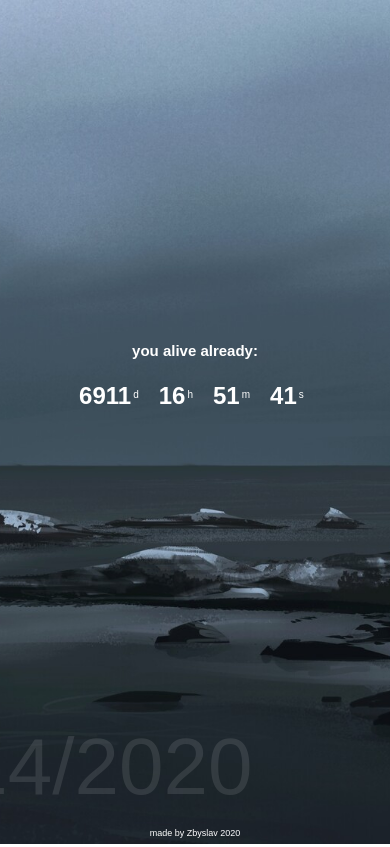
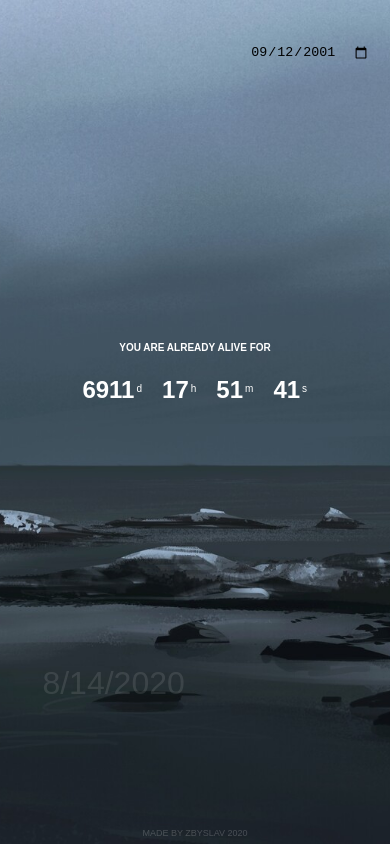
Before and after one commit to zbys1av/how-long-you-alive, a plain HTML site: page index.html in a window 390 px wide. Drawn offline with Linux system fonts and the light colour scheme.

Commit message:
added changabel time function

```diff
--- a/css/index.css
+++ b/css/index.css
@@ -18,8 +18,11 @@ body {
 }
 
 h1 {
-  font-size: 25px;
+  font-size: 10px;
   margin: -80px 0 25px 0;
+  display: flex;
+  justify-content: center;
+  text-transform: uppercase;
 }
 
 .date {
@@ -33,8 +36,31 @@ h1 {
   transition: all 0.7s;
 }
 
+header{
+  position: absolute;
+  top: 5%;
+  right: 5%;
+}
+
+header input{
+  background-color: transparent;
+  border: 1px solid transparent;
+  transition: 0.4s;
+}
+
+header input:hover{
+  border: 1px solid black;
+  background-color: rgba(255, 255, 255, 0.2);
+  transition: 0.4s;
+}
+
+header input:focus{
+  outline: none;
+}
+
 .countdown {
   display: flex;
+  justify-content: center;
   transform: scale(2); /*??????????????????*/
 }
 
@@ -64,12 +90,39 @@ footer{
     text-align: center;
     top: 97%;
     font-size: 9px;
-    /* left: 46%; */
+    text-transform: uppercase;
+    color: rgba(255, 255, 255, 0.2);
+    z-index: -1;
 }
 
+@media (max-width: 1100px) {
+
+  .date {
+    transform: scale(3);
+    position: absolute;
+    top: 80%;
+    left: 20%;
+    transition: all 0.7s;
+  }
+}
+
+  @media (max-width: 800px) {
+
+    .date {
+      transform: scale(2);
+      position: absolute;
+      top: 80%;
+      left: 20%;
+      transition: all 0.7s;
+    }
+  }
+
 @media (max-width: 500px) {
-  h1 {
-    font-size: 15px;
+
+  .date {
+    position: absolute;
+    top: 80%;
+    left: 20%;
     transition: all 0.7s;
   }
 
@@ -90,7 +143,12 @@ footer{
   }
 }
 
-@media (max-width: 300px) {
-  /* .countdown {
-    flex-direction: row; */
+@media (max-width: 305px) {
+
+  body {
+    overflow: hidden;
+    background-image: url(../img/snow.jpg);
+    background-color: black;
   }
+
+}
--- a/index.html
+++ b/index.html
@@ -5,12 +5,15 @@
     <meta name="viewport" content="width=device-width, initial-scale=1.0">
     <title>STILL ALIVE?</title>
     <link rel="stylesheet" href="css/index.css">
+    <link rel="icon" href="img/clock.png">
 </head>
 <body>
-    <header></header>
+    <header>
+      <input class="newDate" type="date" value="2001-09-12">
+    </header>
     <main>
         <div id="date" class="date"></div>
-    <h1>you alive already:</h1>
+    <h1>you are already alive for</h1>
     <div id="countdown" class="countdown">
       <div class="time">
         <h2 id="days">00</h2>
@@ -31,7 +34,7 @@
     </div>
     </main>
     <footer>
-        <p>made by Zbyslav 2020</p>
+        <p>made by zbyslav 2020</p>
     </footer>
     <script src="js/index.js"></script>
 </body>
--- a/js/index.js
+++ b/js/index.js
@@ -6,18 +6,23 @@ const countdown = document.getElementById("countdown");
 const date = document.getElementById("date");
 const loading = document.getElementById("loading");
 
-const newYearTime = new Date(`September 12 2001 00:00:00`);
+function changeDate(){
+  let myDate = new Date(document.querySelector('.newDate').valueAsNumber);
+  const newYearTime = new Date(myDate);
+  return newYearTime;
+}
 
 //background year
 document.querySelector('.date').innerText = new Date().toLocaleDateString();
+// const startDate = new Date(document.querySelector('.newDate').valueAsNumber);
 
 //update time
 function updateCountdown() {
   const currentTime = new Date();
-  const diff = currentTime - newYearTime;
+  const diff = currentTime - changeDate();
 
   const d = Math.floor(diff / 1000 / 60 / 60 / 24);
-  const h = Math.floor(diff / 1000 / 60 / 60) % 24;
+  const h = 1 + Math.floor(diff / 1000 / 60 / 60) % 24;
   const m = Math.floor(diff / 1000 / 60) % 60;
   const s = Math.floor(diff / 1000) % 60;
 
```
Also changed, not shown: img/clock.png (added).
